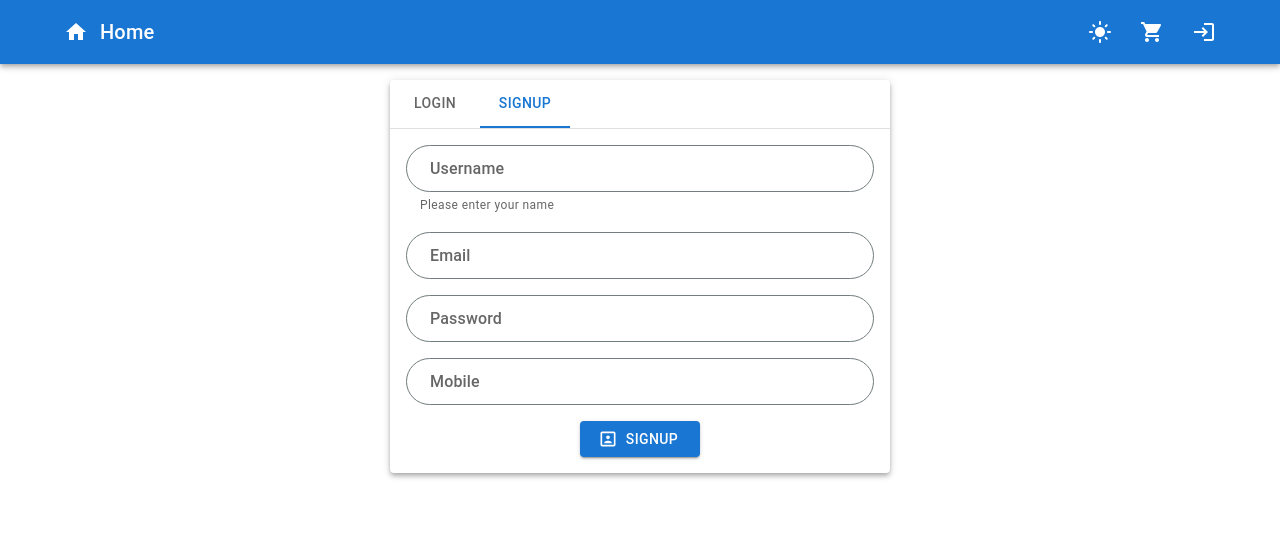
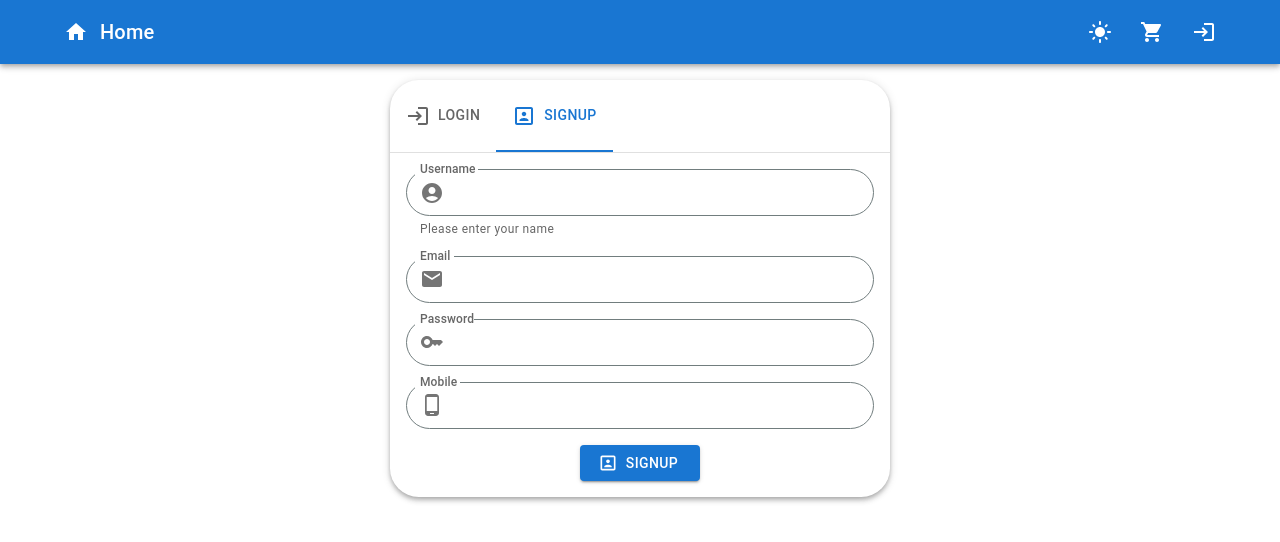
Before and after one commit to rezaramezani1367/ecommerce-app-new-main, a React (Create React App) app: page /signup in a window 1280 px wide. Shown: the top 542 px of the page. Built offline with nearby package versions, Linux system fonts and the light colour scheme.

Commit message:
commit for ui component login/signup

```diff
--- a/src/components/Login.js
+++ b/src/components/Login.js
@@ -1,8 +1,9 @@
-import { LoginOutlined } from "@mui/icons-material";
-import { TabContext, TabList, TabPanel } from "@mui/lab";
+import { LoginOutlined,Login as LoginIcon, Portrait, Key, Email } from "@mui/icons-material";
+
 import {
   Box,
   Button,
+  InputAdornment,
   Paper,
   styled,
   Tab,
@@ -11,52 +12,51 @@ import {
 } from "@mui/material";
 import React from "react";
 import { useNavigate } from "react-router-dom";
-import Signup from "./Signup";
 
 export const CustomField = styled(TextField)(() => ({
   "& label": {
     fontWeight: 500,
-    top: 3,
-    left: 10,
+    top: 0,
+    left: 0,
   },
   "& label.Mui-focused": {
     top: 0,
     left: 0,
   },
+  "& label.MuiFormLabel-filled": {
+    top: 0,
+    left: 0,
+  },
   "& input": {
-    padding: "0.75rem 2rem",
+    padding: "0.75rem 0.5rem",
   },
   "& .MuiOutlinedInput-root": {
     "& fieldset": {
       borderColor: "#717D7E",
       borderRadius: "3rem",
-    },
-    "&:hover fieldset": {
-      // borderColor: "blue",
-    },
+    }
   },
 }));
 export const HeaderLogin = ({ value }) => {
   const navigate = useNavigate();
   return (
-    <Box sx={{ borderBottom: 1, borderColor: "divider"}}>
-      <Tabs value={value} aria-label="basic tabs">
-        <Tab label="Login" value="1" onClick={()=>navigate('/login')} />
-        <Tab label="Signup" value="2" onClick={()=>navigate('/signup')} />
+    <Box sx={{ borderBottom: 1, borderColor: "divider",overflow:'hidden' }}>
+      <Tabs value={value} aria-label="basic tabs" sx={{bgcolor: ''}}>
+        <Tab icon={<LoginIcon />} iconPosition='start' label="Login" value="1" onClick={() => navigate("/login")} />
+        <Tab icon={<Portrait />}  iconPosition='start' label="Signup" value="2" onClick={() => navigate("/signup")} />
       </Tabs>
     </Box>
   );
 };
 const Login = () => {
-
-
   return (
     <>
-      <Box
-        className="flex justify-center items-center font-bold text-2xl "
-        sx={{ fontWeight: "700" }}
-      >
-        <Paper className=" w-full md:w-150 " elevation={4}>
+      <Box className="flex justify-center items-center">
+        <Paper
+          className=" w-full md:w-150 overflow-hidden"
+          sx={{ borderRadius: "1.8rem" }}
+          elevation={4}
+        >
           <HeaderLogin value="1" />
           <Box
             component="form"
@@ -68,17 +68,33 @@ const Login = () => {
               label="Email"
               id="outlined-username-small"
               // defaultValue="Small"
+              InputProps={{
+                startAdornment: (
+                  <InputAdornment position="start">
+                    <Email />
+                  </InputAdornment>
+                ),
+              }}
 
               size="small"
               fullWidth
             />
 
             <CustomField
+            startIcon={<LoginIcon />}
+            InputProps={{
+              startAdornment: (
+                <InputAdornment position="start">
+                  <Key />
+                </InputAdornment>
+              ),
+            }}
               label="Password"
               id="outlined-username-small"
               // defaultValue="Small"
               size="small"
               fullWidth
+              type="password"
             />
 
             <Box className="text-center">
--- a/src/components/Signup.js
+++ b/src/components/Signup.js
@@ -1,8 +1,16 @@
-import { LoginOutlined, Portrait } from "@mui/icons-material";
+import { AccountCircle, Email, Key, LoginOutlined, PhoneAndroid, Portrait } from "@mui/icons-material";
 import { TabContext, TabList, TabPanel } from "@mui/lab";
-import { Box, Button, Paper, Tab, Tabs, TextField } from "@mui/material";
+import {
+  Box,
+  Button,
+  InputAdornment,
+  Paper,
+  Tab,
+  Tabs,
+  TextField,
+} from "@mui/material";
 import React from "react";
-import { CustomField,HeaderLogin } from "./Login";
+import { CustomField, HeaderLogin } from "./Login";
 
 const Signup = () => {
   return (
@@ -10,7 +18,11 @@ const Signup = () => {
       className="flex justify-center items-center font-bold text-2xl"
       sx={{ fontWeight: "700" }}
     >
-      <Paper className=" w-full md:w-150 " elevation={4}>
+      <Paper
+        className=" w-full md:w-150 overflow-hidden"
+        sx={{ borderRadius: "1.8rem" }}
+        elevation={4}
+      >
         <HeaderLogin value="2" />
         <Box
           component="form"
@@ -22,24 +34,56 @@ const Signup = () => {
             helperText="Please enter your name"
             label="Username"
             id="outlined-username-small"
+            InputProps={{
+              startAdornment: (
+                <InputAdornment position="start">
+                  <AccountCircle />
+                </InputAdornment>
+              ),
+            }}
             size="small"
             fullWidth
           />
           <CustomField
             label="Email"
             id="outlined-username-small"
+            // defaultValue="Small"
+            InputProps={{
+              startAdornment: (
+                <InputAdornment position="start">
+                  <Email />
+                </InputAdornment>
+              ),
+            }}
             size="small"
             fullWidth
           />
+
           <CustomField
+            InputProps={{
+              startAdornment: (
+                <InputAdornment position="start">
+                  <Key />
+                </InputAdornment>
+              ),
+            }}
             label="Password"
             id="outlined-username-small"
+            // defaultValue="Small"
             size="small"
             fullWidth
-          />
+            type="password"
+            />
           <CustomField
             label="Mobile"
             id="outlined-username-small"
+            InputProps={{
+              startAdornment: (
+                <InputAdornment position="start">
+                  <PhoneAndroid />
+                </InputAdornment>
+              ),
+            }}
             size="small"
             fullWidth
           />
```
